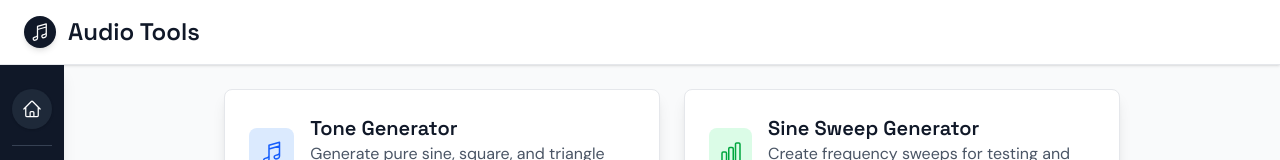
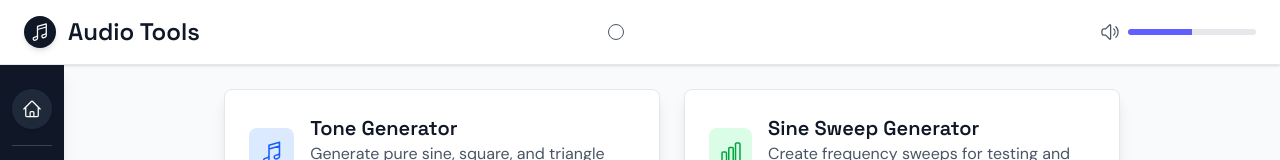
Before and after one commit to jeissler/web-audio-tools, a Vue app: page / in a window 1280 px wide. Shown: the top 160 px of the page. Built offline with nearby package versions, Linux system fonts and the light colour scheme.

Commit message:
break out main header and add master volume control

```diff
--- a/src/App.vue
+++ b/src/App.vue
@@ -1,28 +1,12 @@
 <template>
   <div class="h-screen bg-gray-50 flex flex-col overflow-hidden">
-    <!-- Full width header -->
-    <header class="bg-white border-b border-gray-200 px-6 py-4 shadow-sm flex-shrink-0">
-      <div class="max-w-7xl mx-auto flex items-center space-x-3">
-        <router-link
-          :to="{ name: 'home' }"
-          class="flex items-center space-x-3 hover:opacity-80 transition-opacity"
-        >
-          <div class="w-8 h-8 bg-gray-900 rounded-full flex items-center justify-center shadow-md">
-            <MusicalNoteIcon class="w-5 h-5 text-white" />
-          </div>
-          <h1 class="text-2xl font-bold text-gray-900">Audio Tools</h1>
-        </router-link>
-      </div>
-    </header>
+    <MainHeader />
 
-    <!-- Main content area with sidebar -->
     <div class="flex flex-1 overflow-hidden">
-      <!-- Left sidebar -->
       <div class="bg-gray-900 shadow-lg flex-shrink-0 py-6 px-3">
         <MainNavigation />
       </div>
 
-      <!-- Main content area -->
       <main class="flex-1 overflow-y-auto p-6">
         <div class="max-w-4xl mx-auto">
           <router-view />
@@ -33,6 +17,6 @@
 </template>
 
 <script setup lang="ts">
-import { MusicalNoteIcon } from '@heroicons/vue/24/outline'
+import MainHeader from '@/components/MainHeader.vue'
 import MainNavigation from '@/components/MainNavigation.vue'
 </script>
--- /dev/null
+++ b/src/components/MainHeader.vue
@@ -0,0 +1,30 @@
+<template>
+  <header class="bg-white border-b border-gray-200 px-6 py-4 shadow-sm flex-shrink-0">
+    <div class="max-w-7xl mx-auto flex items-center justify-between">
+      <!-- Left side - Logo and title -->
+      <router-link
+        :to="{ name: 'home' }"
+        class="flex items-center space-x-3 hover:opacity-80 transition-opacity"
+      >
+        <div class="w-8 h-8 bg-gray-900 rounded-full flex items-center justify-center shadow-md">
+          <MusicalNoteIcon class="w-5 h-5 text-white" />
+        </div>
+        <h1 class="text-2xl font-bold text-gray-900">Audio Tools</h1>
+      </router-link>
+
+      <!-- Right side - Volume control -->
+      <div class="flex items-center space-x-2">
+        <SpeakerWaveIcon class="w-5 h-5 text-gray-600" />
+        <RangeSlider v-model="volume" :min="0" :max="1" :step="0.01" :minimal="true" class="w-32" />
+      </div>
+    </div>
+  </header>
+</template>
+
+<script setup lang="ts">
+import { MusicalNoteIcon, SpeakerWaveIcon } from '@heroicons/vue/24/outline'
+import RangeSlider from '@/components/RangeSlider.vue'
+import { useAudioEngine } from '@/composables/useAudioEngine'
+
+const { volume } = useAudioEngine()
+</script>
```
